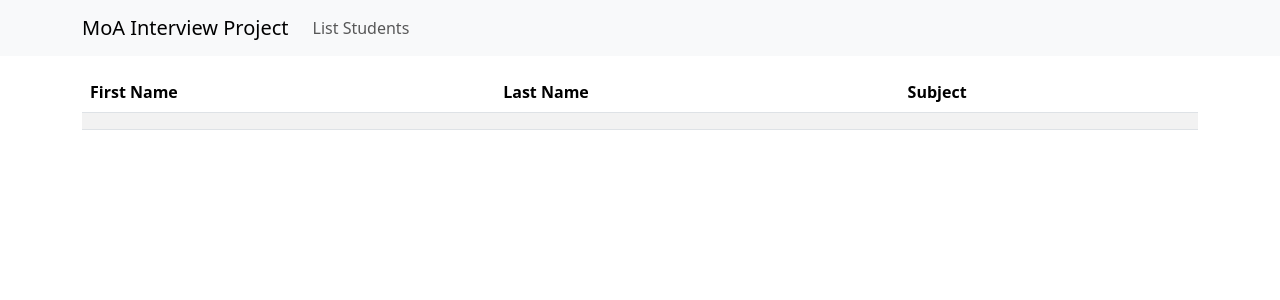
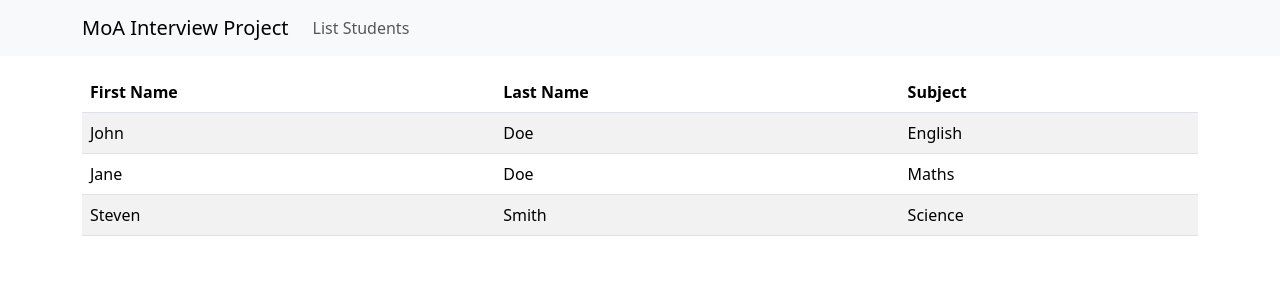
Before and after one commit to joshrogers857/mapofagriculture-interview-exercise, an Angular app in the folder app/: page / in a window 1280 px wide. Shown: the top 300 px of the page. Built offline with nearby package versions, Linux system fonts and the light colour scheme.

Commit message:
Update StudentsComponent to show students from StudentsService

```diff
--- a/app/src/app/students/students.component.html
+++ b/app/src/app/students/students.component.html
@@ -7,10 +7,10 @@
         </tr>
     </thead>
     <tbody>
-    <tr>
-        <td></td>
-        <td></td>
-        <td></td>
+        <tr *ngFor="let student of students">
+            <td>{{ student.first_name }}</td>
+            <td>{{ student.last_name }}</td>
+            <td>{{ student.subject }}</td>
         </tr>
     </tbody>
 </table>
--- a/app/src/app/students/students.component.ts
+++ b/app/src/app/students/students.component.ts
@@ -1,11 +1,22 @@
-import { Component } from '@angular/core';
+import { Component, OnInit } from '@angular/core';
+import { Student } from '../service/model/student';
+import { StudentsService } from '../service/students.service';
 
 @Component({
-               selector:    'app-students',
-               templateUrl: './students.component.html',
-           })
-export class StudentsComponent {
+    selector:    'app-students',
+    templateUrl: './students.component.html',
+})
+export class StudentsComponent implements OnInit {
+    protected students: Student[] = [];
 
-    constructor() {}
+    constructor(private studentsService: StudentsService) {}
 
+    ngOnInit(): void {
+        this.studentsService.getStudents().subscribe({
+            next: (data: Student[]) => {
+                this.students = data;
+            },
+            error: (error: Error) => console.error(error),
+        });
+    }
 }
```
Also changed, not shown: 1 other file (tests, documents, lock files or other folders). Lines whose indentation alone changed are shown as unchanged.
